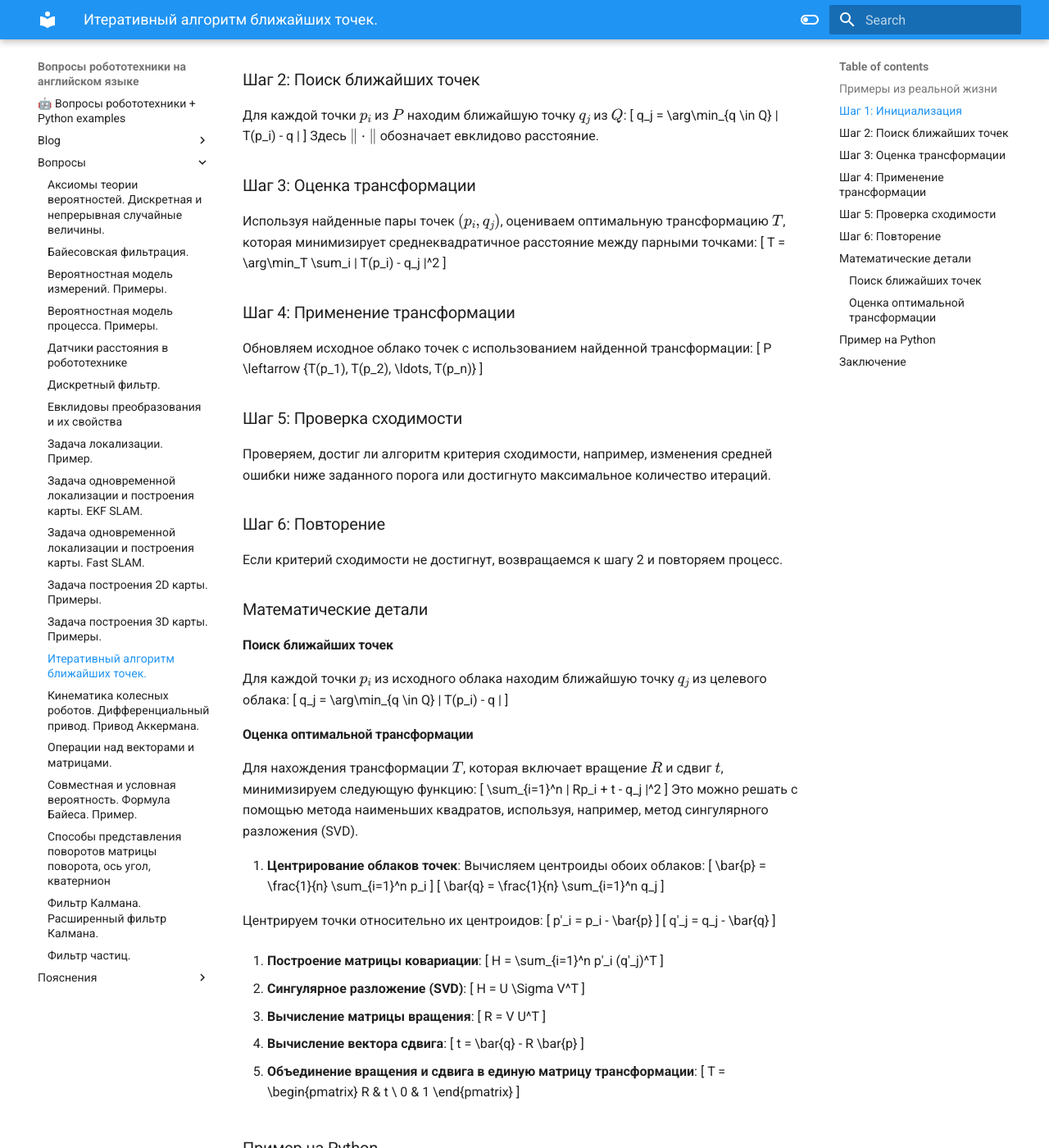
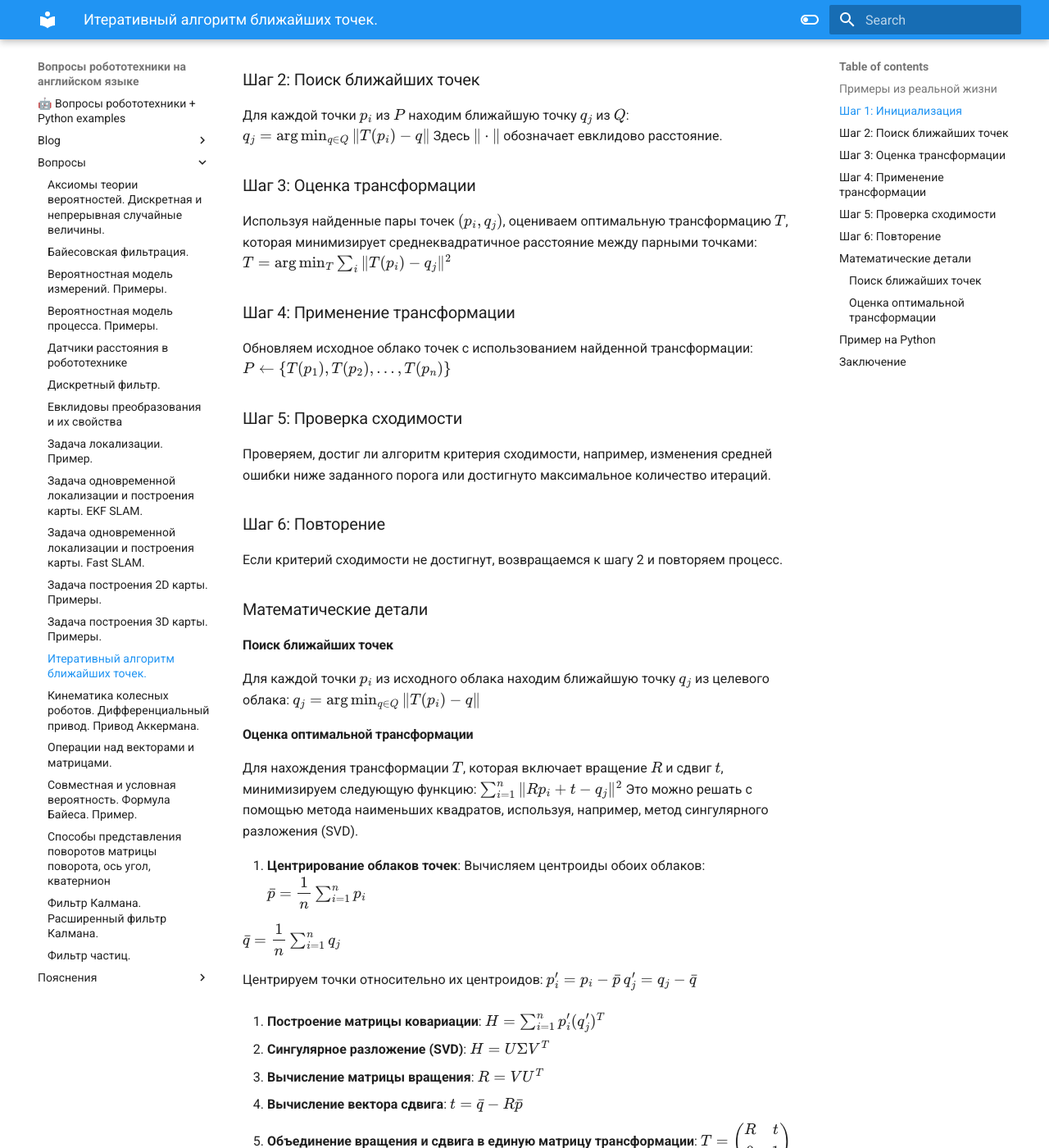
Before and after one commit to Networksx333/LiM, an MkDocs documentation site: the page built from docs/Вопросы/Итеративный алгоритм ближайших точек..md, in a window 1280 px wide and 1400 px high, scrolled down 836 px. Shown: the whole window at 82% size. Built offline with MkDocs 1.6.1 and Material for MkDocs 9.7.7, drawn with Linux system fonts in a browser that asks for light colours.

Commit message:
Correct 19 question math formatting

```diff
--- a/docs/Вопросы/Итеративный алгоритм ближайших точек..md
+++ b/docs/Вопросы/Итеративный алгоритм ближайших точек..md
@@ -14,24 +14,24 @@
 
 ### Шаг 1: Инициализация
 Даны два облака точек:
-- \( P = \{p_1, p_2, \ldots, p_n\} \) - исходное облако точек.
-- \( Q = \{q_1, q_2, \ldots, q_m\} \) - целевое облако точек.
+- $P = \{p_1, p_2, \ldots, p_n\}$ - исходное облако точек.
+- $Q = \{q_1, q_2, \ldots, q_m\}$ - целевое облако точек.
 
-Начальная трансформация \( T \) обычно задаётся как единичная матрица:
-\[ T = I \]
+Начальная трансформация $T$ обычно задаётся как единичная матрица:
+$T = I$
 
 ### Шаг 2: Поиск ближайших точек
-Для каждой точки \( p_i \) из \( P \) находим ближайшую точку \( q_j \) из \( Q \):
-\[ q_j = \arg\min_{q \in Q} \| T(p_i) - q \| \]
-Здесь \( \| \cdot \| \) обозначает евклидово расстояние.
+Для каждой точки $p_i$ из $P$ находим ближайшую точку $q_j$ из $Q$:
+$q_j = \arg\min_{q \in Q} \| T(p_i) - q \|$
+Здесь $\| \cdot \|$ обозначает евклидово расстояние.
 
 ### Шаг 3: Оценка трансформации
-Используя найденные пары точек \( (p_i, q_j) \), оцениваем оптимальную трансформацию \( T \), которая минимизирует среднеквадратичное расстояние между парными точками:
-\[ T = \arg\min_T \sum_i \| T(p_i) - q_j \|^2 \]
+Используя найденные пары точек $(p_i, q_j)$, оцениваем оптимальную трансформацию $T$, которая минимизирует среднеквадратичное расстояние между парными точками:
+$T = \arg\min_T \sum_i \| T(p_i) - q_j \|^2$
 
 ### Шаг 4: Применение трансформации
 Обновляем исходное облако точек с использованием найденной трансформации:
-\[ P \leftarrow \{T(p_1), T(p_2), \ldots, T(p_n)\} \]
+$P \leftarrow \{T(p_1), T(p_2), \ldots, T(p_n)\}$
 
 ### Шаг 5: Проверка сходимости
 Проверяем, достиг ли алгоритм критерия сходимости, например, изменения средней ошибки ниже заданного порога или достигнуто максимальное количество итераций.
@@ -42,37 +42,38 @@
 ### Математические детали
 
 #### Поиск ближайших точек
-Для каждой точки \( p_i \) из исходного облака находим ближайшую точку \( q_j \) из целевого облака:
-\[ q_j = \arg\min_{q \in Q} \| T(p_i) - q \| \]
+Для каждой точки $p_i$ из исходного облака находим ближайшую точку $q_j$ из целевого облака:
+$q_j = \arg\min_{q \in Q} \| T(p_i) - q \|$
 
 #### Оценка оптимальной трансформации
-Для нахождения трансформации \( T \), которая включает вращение \( R \) и сдвиг \( t \), минимизируем следующую функцию:
-\[ \sum_{i=1}^n \| Rp_i + t - q_j \|^2 \]
+Для нахождения трансформации $T$, которая включает вращение $R$ и сдвиг $t$, минимизируем следующую функцию:
+$\sum_{i=1}^n \| Rp_i + t - q_j \|^2$
 Это можно решать с помощью метода наименьших квадратов, используя, например, метод сингулярного разложения (SVD).
 
 1. **Центрирование облаков точек**:
    Вычисляем центроиды обоих облаков:
-   \[ \bar{p} = \frac{1}{n} \sum_{i=1}^n p_i \]
-   \[ \bar{q} = \frac{1}{n} \sum_{i=1}^n q_j \]
+   $\bar{p} = \dfrac{1}{n} \sum_{i=1}^n p_i$
+
+   $\bar{q} = \dfrac{1}{n} \sum_{i=1}^n q_j$
 
    Центрируем точки относительно их центроидов:
-   \[ p'_i = p_i - \bar{p} \]
-   \[ q'_j = q_j - \bar{q} \]
+   $p'_i = p_i - \bar{p}$
+   $q'_j = q_j - \bar{q}$
 
 2. **Построение матрицы ковариации**:
-   \[ H = \sum_{i=1}^n p'_i (q'_j)^T \]
+   $H = \sum_{i=1}^n p'_i (q'_j)^T$
 
 3. **Сингулярное разложение (SVD)**:
-   \[ H = U \Sigma V^T \]
+   $H = U \Sigma V^T$
 
 4. **Вычисление матрицы вращения**:
-   \[ R = V U^T \]
+   $R = V U^T$
 
 5. **Вычисление вектора сдвига**:
-   \[ t = \bar{q} - R \bar{p} \]
+   $t = \bar{q} - R \bar{p}$
 
 6. **Объединение вращения и сдвига в единую матрицу трансформации**:
-   \[ T = \begin{pmatrix} R & t \\ 0 & 1 \end{pmatrix} \]
+   $T = \begin{pmatrix} R & t \\ 0 & 1 \end{pmatrix}$
 
 ### Пример на Python
 
```
Also changed, not shown: docs/.obsidian/workspace.json.
